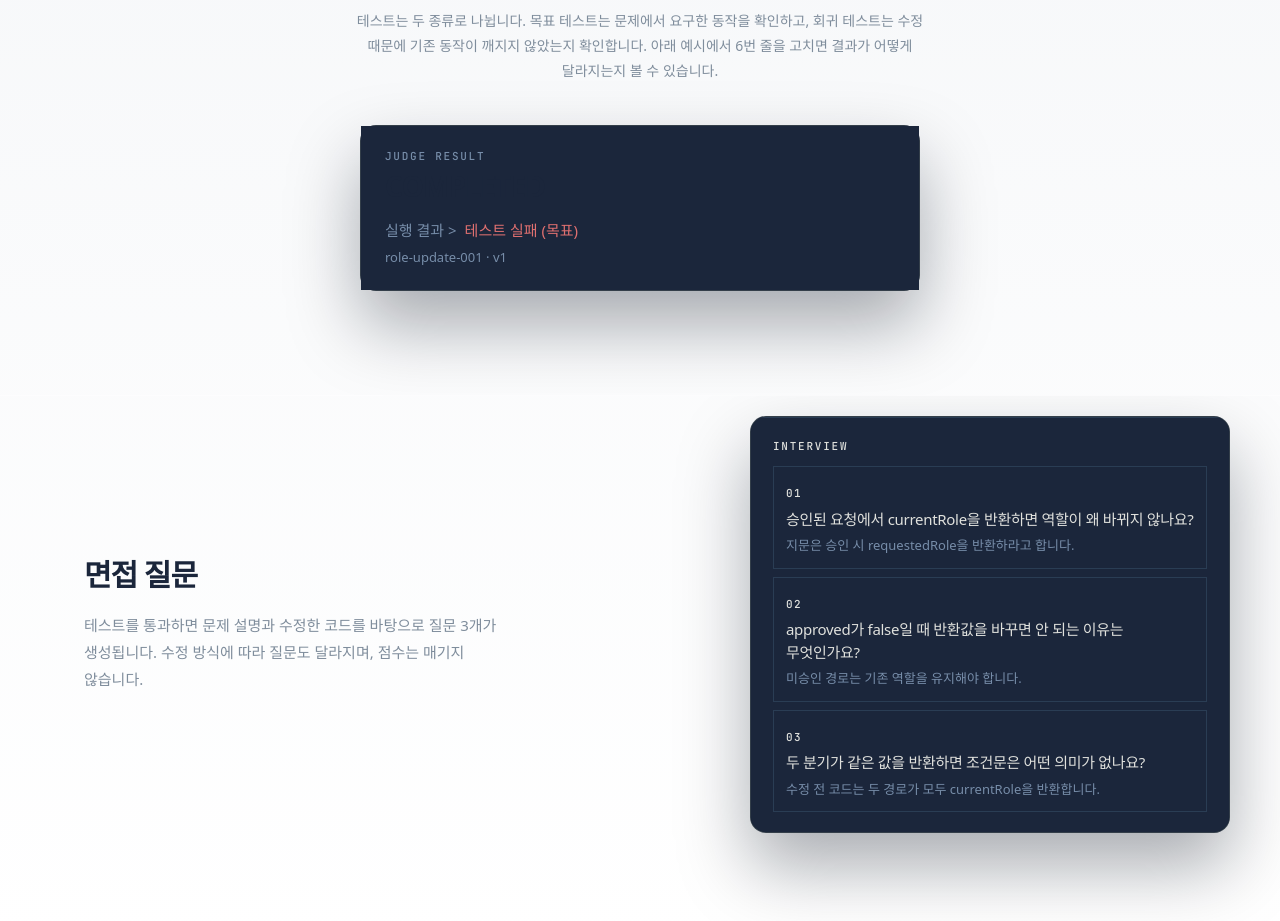
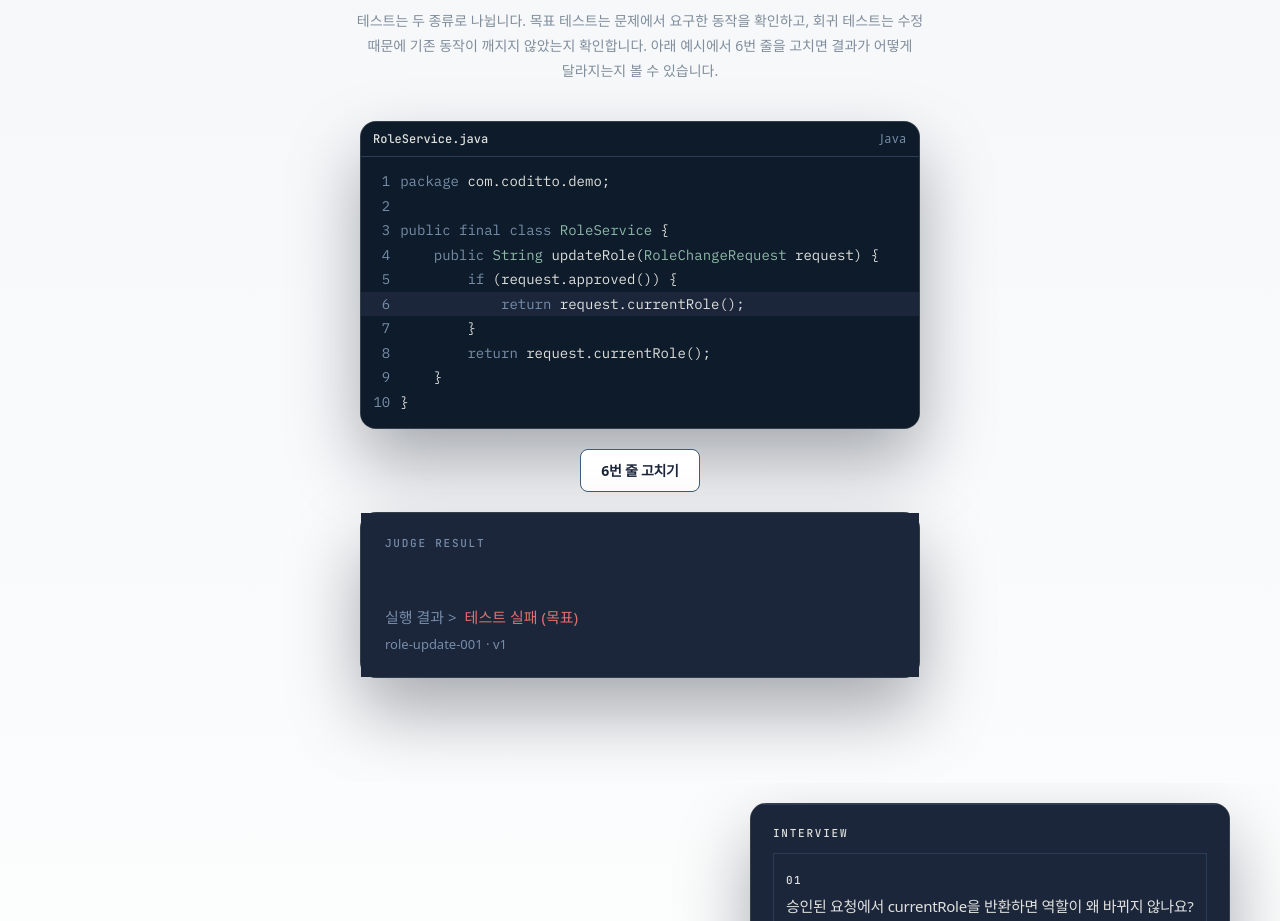
Before and after one commit to gumasaje/coditto, a React (Vite) app in the folder frontend/: page / in a window 1280 px wide. Shown: the part 1400-2321 px from the top of the page. Built offline with nearby package versions, Linux system fonts and the light colour scheme; a web font is replaced by a local one.

Commit message:
feat(frontend): 홈 채점 미리보기 추가 (#86)

```diff
--- a/frontend/src/Home.tsx
+++ b/frontend/src/Home.tsx
@@ -1,7 +1,13 @@
-import { ReactNode } from 'react'
+import { ReactNode, useState } from 'react'
 import { HomeProductShot } from './components/HomeProductShot'
 import { SiteHeader } from './components/SiteHeader'
-import { LANDING_PROBLEM } from './landingExample'
+import {
+  LANDING_FAILED_RESULT,
+  LANDING_PASSED_RESULT,
+  LANDING_PROBLEM,
+  ROLE_SERVICE_BUGGY,
+  ROLE_SERVICE_FIXED,
+} from './landingExample'
 
 /**
  * 팀명 타바코를 그대로 그린 푸터 마크. 불붙은 끝, 몸통, 필터, 연기 두 줄.
@@ -61,6 +67,42 @@ function HexIcon({
     <span className={className} aria-hidden="true">
       <svg viewBox="0 0 24 24">{children}</svg>
     </span>
+  )
+}
+
+/**
+ * 채점 미리보기. 공개 fixture role-update-001의 buggy·fixed 소스와 실제 판정 값만 쓴다.
+ * 승인 분기 한 줄이 목표 suite를 가르고 회귀 suite는 양쪽에서 통과한다는 것을 그대로 보여준다.
+ */
+function JudgeDemo() {
+  const [fixed, setFixed] = useState(false)
+
+  return (
+    <div className="lp-demo">
+      <HomeProductShot
+        kind="editor"
+        source={fixed ? ROLE_SERVICE_FIXED : ROLE_SERVICE_BUGGY}
+        live
+      />
+      <button
+        type="button"
+        className="lp-demo-btn"
+        aria-pressed={fixed}
+        onClick={() => setFixed((value) => !value)}
+      >
+        {fixed ? '6번 줄 되돌리기' : '6번 줄 고치기'}
+      </button>
+      <div className="lp-demo-result">
+        {/* 판정 슬롯은 runStatus를 제목으로 렌더하므로 접근성 트리에서 빼고 결과만 따로 알린다. */}
+        <p className="visually-hidden" aria-live="polite">
+          {fixed ? '채점 결과: 테스트 성공' : '채점 결과: 테스트 실패 (목표)'}
+        </p>
+        <HomeProductShot
+          kind="judge"
+          result={fixed ? LANDING_PASSED_RESULT : LANDING_FAILED_RESULT}
+        />
+      </div>
+    </div>
   )
 }
 
@@ -133,7 +175,7 @@ export function Home() {
               회귀 테스트는 수정 때문에 기존 동작이 깨지지 않았는지 확인합니다. 아래
               예시에서 6번 줄을 고치면 결과가 어떻게 달라지는지 볼 수 있습니다.
             </p>
-            <HomeProductShot kind="judge" />
+            <JudgeDemo />
           </div>
         </section>
 
--- a/frontend/src/base.css
+++ b/frontend/src/base.css
@@ -2167,6 +2167,47 @@ a {
   font-size: 14px;
 }
 
+.lp-demo {
+  display: grid;
+  justify-items: center;
+  gap: 20px;
+  max-width: 560px;
+  margin: 38px auto 0;
+}
+
+.lp-demo .lp-shot--editor,
+.lp-demo .lp-shot--judge {
+  width: 100%;
+  height: auto;
+  margin: 0;
+  transform: none;
+  text-align: left;
+}
+
+.lp-demo-btn {
+  padding: 10px 20px;
+  border: 1px solid var(--dusk-blue);
+  border-radius: 8px;
+  background: #fff;
+  color: var(--prussian-blue);
+  font-size: 14px;
+  font-weight: 600;
+  letter-spacing: -0.02em;
+  cursor: pointer;
+}
+
+.lp-demo-btn:hover {
+  background: var(--dusk-blue);
+  color: var(--alabaster-grey);
+}
+
+.lp-demo-btn:focus-visible {
+  outline: 2px solid var(--prussian-blue);
+  outline-offset: 2px;
+}
+
+.lp-demo-result { width: 100%; }
+
 .lp-interview {
   padding: 20px 0 110px;
   background: linear-gradient(180deg, color-mix(in srgb, var(--dusty-denim) 3%, white), #fff);
--- a/frontend/src/components/HomeProductShot.tsx
+++ b/frontend/src/components/HomeProductShot.tsx
@@ -5,6 +5,7 @@ import {
   LANDING_PROBLEM,
   ROLE_SERVICE_BUGGY,
 } from '../landingExample'
+import { JudgeResponse } from '../types'
 import { FileKindIcon } from './FileKindIcon'
 import { InterviewCards } from './InterviewCards'
 import { JudgeResult } from './JudgeResult'
@@ -75,37 +76,47 @@ function ShotEditor({ source, markLine }: { source: string; markLine?: number })
 
 /**
  * 랜딩 샷은 실제 작업공간 UI를 섹션 역할에 맞게 crop한다.
+ * `live`인 샷만 접근성 트리에 남긴다. 읽는 사람이 조작할 수 있는 채점 미리보기가 그 경우다.
  */
 export function HomeProductShot({
   kind,
+  source,
+  markLine = 6,
+  result,
+  live = false,
   showEditableFiles = false,
 }: {
   kind: 'hero' | 'editor' | 'judge' | 'interview'
+  source?: string
+  markLine?: number
+  result?: JudgeResponse
+  live?: boolean
   showEditableFiles?: boolean
 }) {
   const className = `workspace lp-shot lp-shot--${kind}`
+  const hidden = live ? undefined : true
 
   if (kind === 'hero' || kind === 'editor') {
     return (
-      <div className={className} aria-hidden="true">
+      <div className={className} aria-hidden={hidden}>
         {showEditableFiles ? <ShotEditableFiles /> : null}
-        <ShotEditor source={ROLE_SERVICE_BUGGY} markLine={6} />
+        <ShotEditor source={source ?? ROLE_SERVICE_BUGGY} markLine={markLine} />
       </div>
     )
   }
 
   if (kind === 'judge') {
     return (
-      <div className={className} aria-hidden="true">
+      <div className={className} aria-hidden={hidden}>
         <div className="result-pane">
-          <JudgeResult result={LANDING_FAILED_RESULT} />
+          <JudgeResult result={result ?? LANDING_FAILED_RESULT} />
         </div>
       </div>
     )
   }
 
   return (
-    <div className={className} aria-hidden="true">
+    <div className={className} aria-hidden={hidden}>
       <div className="result-pane">
         <InterviewCards status="generated" questions={LANDING_INTERVIEW_QUESTIONS} />
       </div>
```
Also changed, not shown: 1 other file (tests, documents, lock files or other folders).
